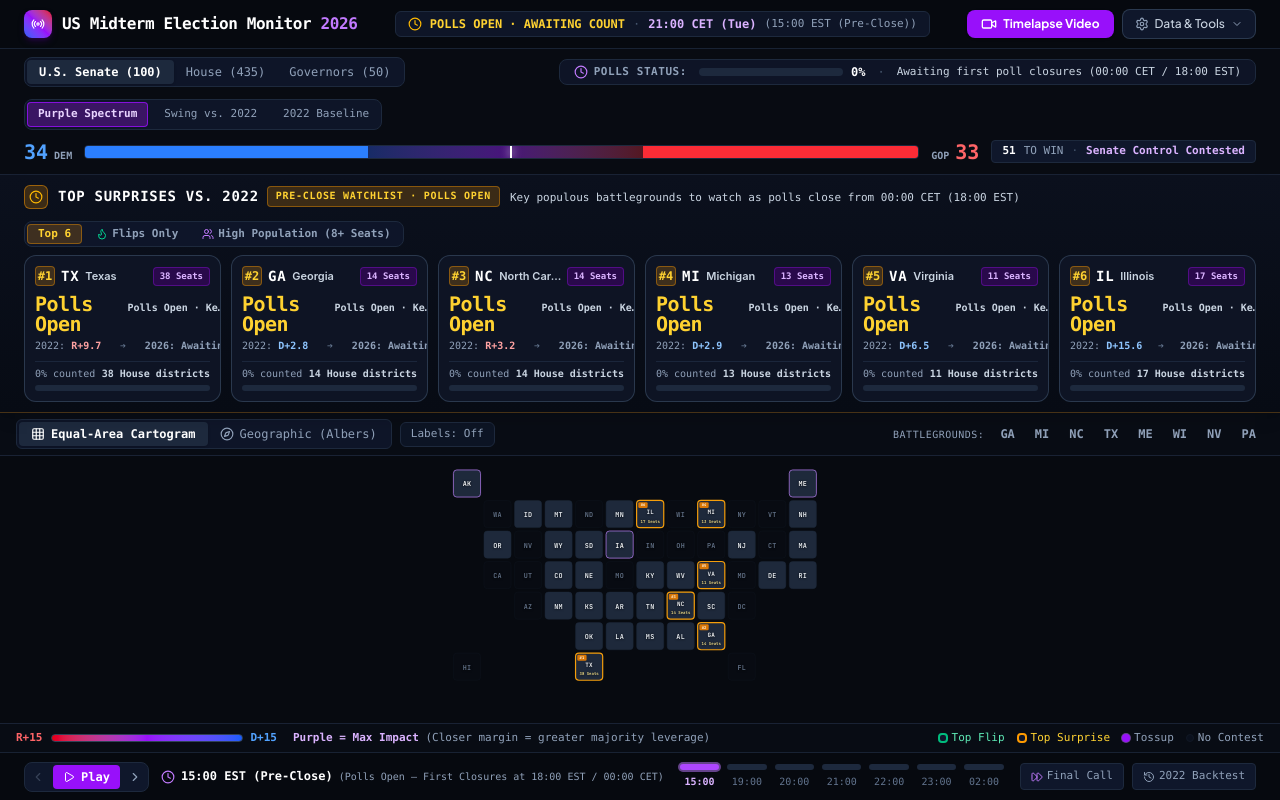
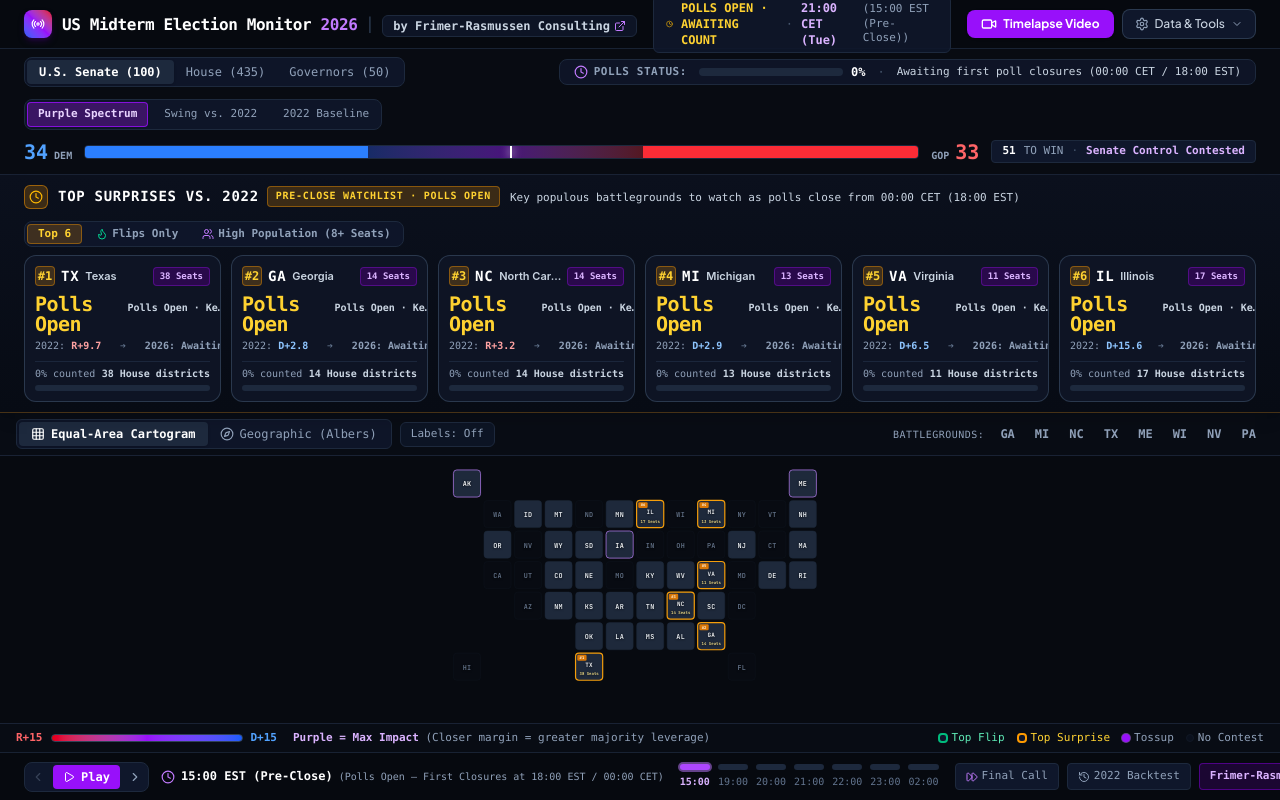
Before and after one commit to MiFriRa/us-midterm-election-monitor-2026, a React (Vite) app: page / in a window 1280 px wide. Built offline with nearby package versions, Linux system fonts and the light colour scheme.

Commit message:
feat: add Frimer-Rasmussen Consulting branding link in header and footer

```diff
--- a/src/components/Header.tsx
+++ b/src/components/Header.tsx
@@ -1,5 +1,5 @@
 import React, { useState, useRef, useEffect } from 'react';
-import { Radio, RefreshCw, Layers, Download, Video, Settings, ChevronDown, Info, Clock } from 'lucide-react';
+import { Radio, RefreshCw, Layers, Download, Video, Settings, ChevronDown, Info, Clock, ExternalLink } from 'lucide-react';
 
 interface HeaderProps {
   onOpenApiModal: () => void;
@@ -49,10 +49,21 @@ export const Header: React.FC<HeaderProps> = ({
           <div className="w-7 h-7 rounded-lg bg-gradient-to-tr from-blue-600 via-purple-600 to-red-600 flex items-center justify-center shadow-md shadow-purple-950/50">
             <Radio className="w-3.5 h-3.5 text-white" />
           </div>
-          <div className="flex items-baseline gap-2">
+          <div className="flex items-baseline gap-2.5">
             <span className="text-sm sm:text-base font-extrabold tracking-tight text-white whitespace-nowrap font-mono">
               US Midterm Election Monitor <span className="text-purple-400">2026</span>
             </span>
+            <span className="text-slate-700 hidden md:inline">|</span>
+            <a
+              href="https://frimer-rasmussen.dk"
+              target="_blank"
+              rel="noopener noreferrer"
+              className="hidden md:inline-flex items-center gap-1 text-xs font-mono font-semibold text-slate-300 hover:text-purple-300 bg-slate-900/80 hover:bg-slate-800/90 px-2.5 py-0.5 rounded-md border border-slate-800 hover:border-purple-500/50 transition-all"
+              title="Visit Frimer-Rasmussen Consulting (frimer-rasmussen.dk)"
+            >
+              <span>by Frimer-Rasmussen Consulting</span>
+              <ExternalLink className="w-3 h-3 text-purple-400" />
+            </a>
           </div>
         </div>
 
--- a/src/components/HourlyTimelineController.tsx
+++ b/src/components/HourlyTimelineController.tsx
@@ -1,5 +1,5 @@
 import React from 'react';
-import { Play, Pause, ChevronLeft, ChevronRight, Clock, History, FastForward } from 'lucide-react';
+import { Play, Pause, ChevronLeft, ChevronRight, Clock, History, FastForward, ExternalLink } from 'lucide-react';
 import { HOURLY_TIMELINE } from '../data/electionData2026';
 
 interface HourlyTimelineControllerProps {
@@ -66,7 +66,7 @@ export const HourlyTimelineController: React.FC<HourlyTimelineControllerProps> =
               <span className="text-xs font-bold text-white leading-none">
                 {currentSnapshot.hourLabel}
               </span>
-              <span className="text-[10px] text-slate-400 truncate hidden sm:inline">
+              <span className="text-[10px] text-slate-400 truncate hidden lg:inline">
                 ({currentSnapshot.timeString})
               </span>
             </div>
@@ -106,8 +106,8 @@ export const HourlyTimelineController: React.FC<HourlyTimelineControllerProps> =
           })}
         </div>
 
-        {/* Mode Quick Jumps */}
-        <div className="flex items-center gap-2 w-full md:w-auto justify-end">
+        {/* Mode Quick Jumps & Company Credit */}
+        <div className="flex items-center gap-2 w-full md:w-auto justify-end shrink-0">
           <button
             onClick={() => onHourChange(HOURLY_TIMELINE.length - 1)}
             className="px-2.5 py-1 text-[11px] font-mono text-slate-400 hover:text-white bg-slate-900 border border-slate-800 hover:border-slate-700 rounded transition-colors flex items-center gap-1"
@@ -127,6 +127,17 @@ export const HourlyTimelineController: React.FC<HourlyTimelineControllerProps> =
             <History className="w-3 h-3" />
             <span>{isBacktestMode ? 'Backtest Active' : '2022 Backtest'}</span>
           </button>
+
+          <a
+            href="https://frimer-rasmussen.dk"
+            target="_blank"
+            rel="noopener noreferrer"
+            className="px-2.5 py-1 text-[11px] font-mono font-bold text-purple-300 hover:text-white bg-purple-950/40 hover:bg-purple-900/60 border border-purple-700/50 hover:border-purple-400 rounded transition-all flex items-center gap-1.5 whitespace-nowrap"
+            title="Frimer-Rasmussen Consulting — https://frimer-rasmussen.dk"
+          >
+            <span>Frimer-Rasmussen Consulting</span>
+            <ExternalLink className="w-3 h-3 text-purple-400 shrink-0" />
+          </a>
         </div>
 
       </div>
```
